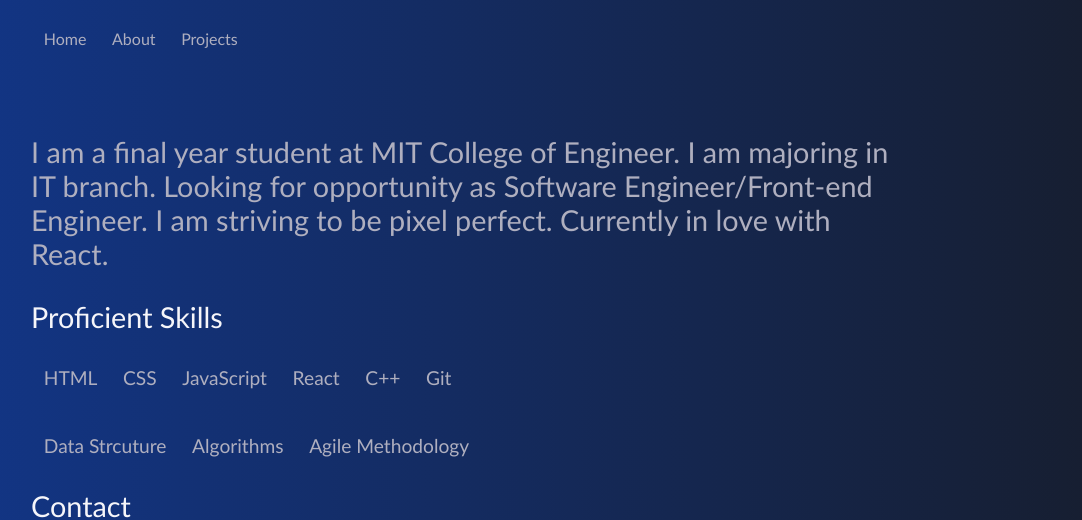
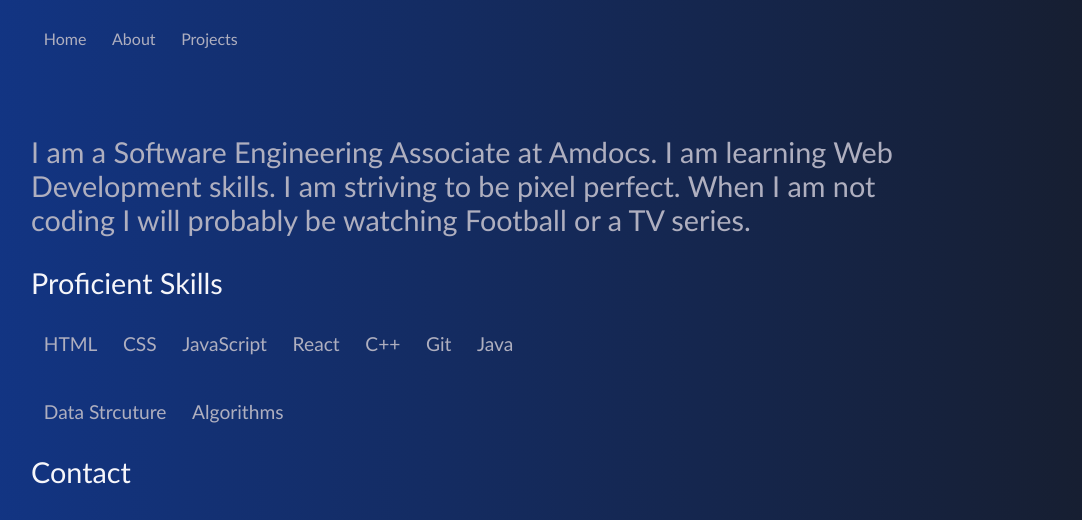
Before and after one commit to manmodesanket/v2, a React (Vite) app: page /about in a window 1280 px wide. Shown: the top 520 px of the page, without its empty margins (69-1151 px from the left). Built offline with nearby package versions, Linux system fonts and the light colour scheme.

Commit message:
change in about

```diff
--- a/src/components/about.js
+++ b/src/components/about.js
@@ -6,10 +6,9 @@ const About = () => {
     <div className="about">
       <div>
         <p>
-          I am a final year student at MIT College of Engineer. I am majoring in
-          IT branch. Looking for opportunity as Software Engineer/Front-end
-          Engineer. I am striving to be pixel perfect. Currently in love with
-          React.
+          I am a Software Engineering Associate at Amdocs. I am learning Web
+          Development skills. I am striving to be pixel perfect. When I am not
+          coding I will probably be watching Football or a TV series.
         </p>
       </div>
       <div>
@@ -22,11 +21,11 @@ const About = () => {
             <li>React</li>
             <li>C++</li>
             <li>Git</li>
+            <li>Java</li>
           </ul>
           <ul>
             <li>Data Strcuture</li>
             <li>Algorithms</li>
-            <li>Agile Methodology</li>
           </ul>
         </div>
       </div>
```
Also changed, not shown: 4 other files (tests, documents, lock files or other folders).
